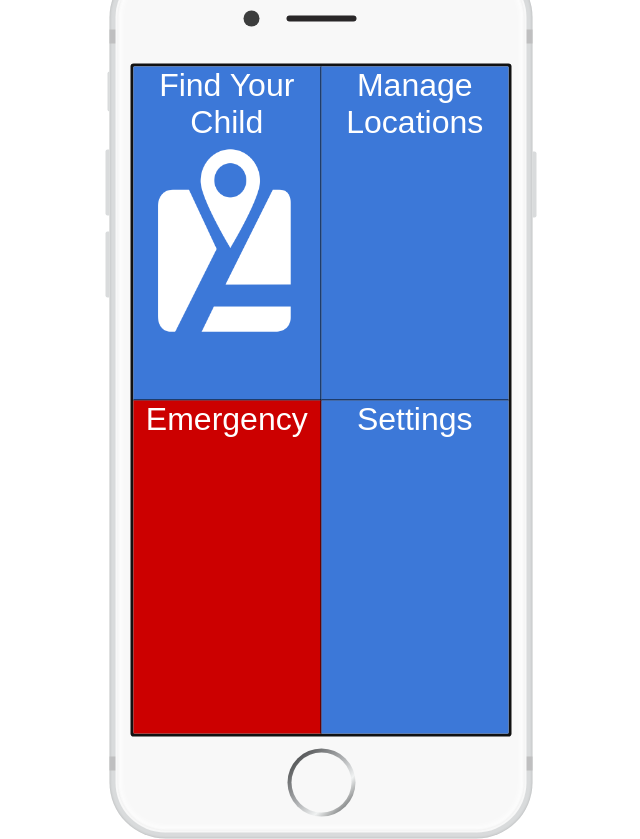
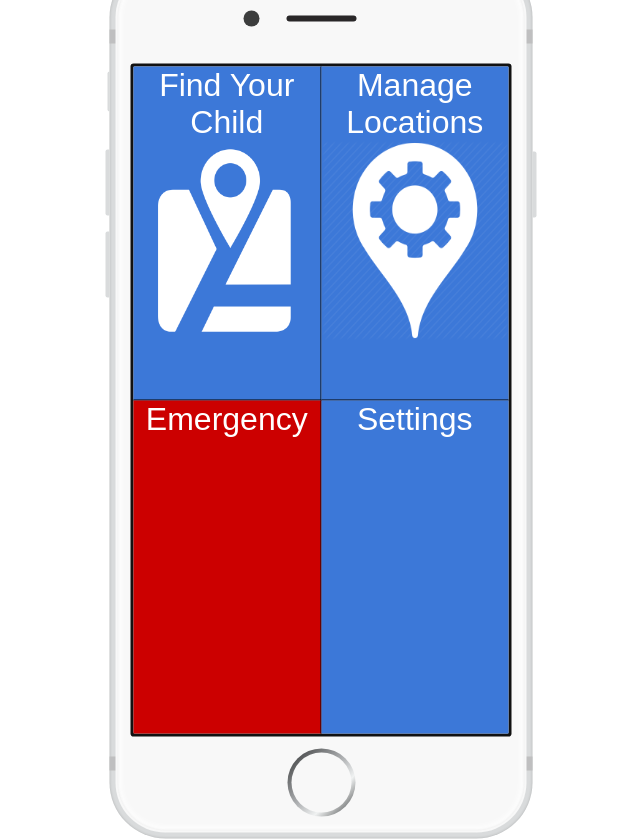
Before and after one commit to lwthatcher/CS-256, a plain HTML site: page pages/home.html in a window 1280 px wide. Shown: the whole page, without its empty margins (319-959 px from the left). Drawn offline with Linux system fonts and the light colour scheme.

Commit message:
added 'manage locations' icon

```diff
--- a/pages/home.html
+++ b/pages/home.html
@@ -22,6 +22,7 @@
       </div>
       <div class="hm hm_locations">
         <label class="hm_lbl">Manage Locations</label>
+        <img src="../images/manage_locations_02.png" width="100%" height="60%"/>
       </div>
       <div class="hm hm_emergency">
         <label class="hm_lbl">Emergency</label>
```
Also changed, not shown: images/manage_locations_02.png (added).
